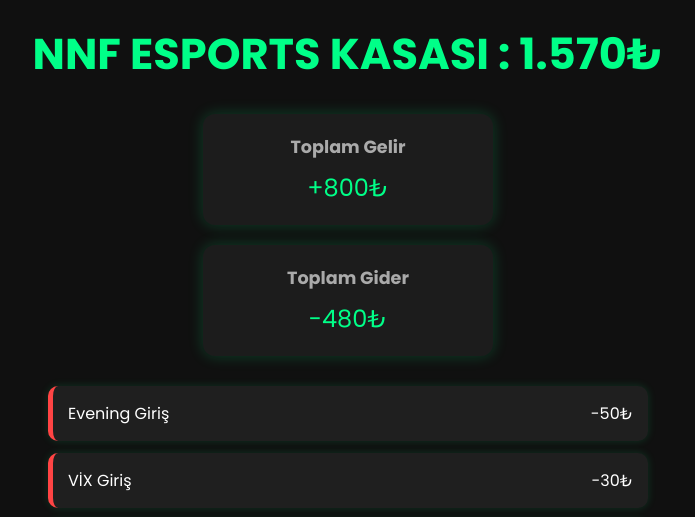
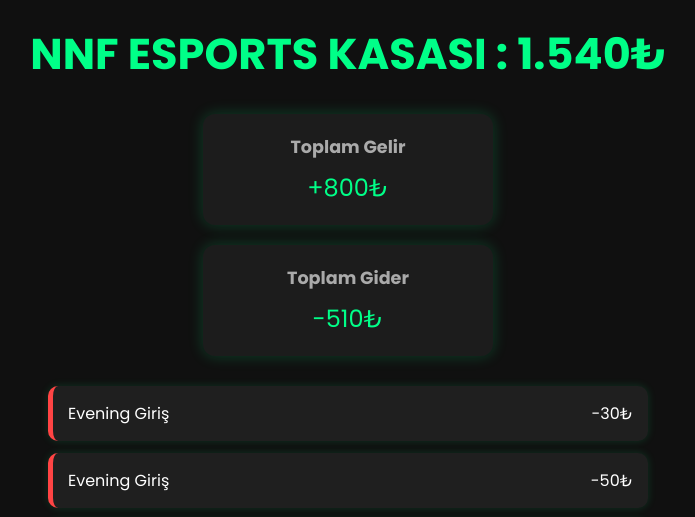
Before and after one commit to llkadir-a/No-Name-Force-Kasa, a plain HTML site: page index.html in a window 1280 px wide. Shown: the part 253-770 px from the top of the page, without its empty margins (292-987 px from the left). Drawn offline with Linux system fonts and the light colour scheme.

Commit message:
index.html

```diff
--- a/index.html
+++ b/index.html
@@ -174,7 +174,7 @@
 
   <header>
     <img src="f (1).png" alt="Takım Logosu" />
-    <div class="balance">NNF ESPORTS KASASI : 1.570₺</div>
+    <div class="balance">NNF ESPORTS KASASI : 1.540₺</div>
   </header>
 
 
@@ -185,7 +185,7 @@
     </div>
     <div class="summary-box">
       <h3>Toplam Gider</h3>
-      <p>-480₺</p>
+      <p>-510₺</p>
     </div>
   </div>
 
@@ -258,6 +258,10 @@
      <div class="transaction expense">
       <span>Evening Giriş</span>
       <span>-50₺</span>
+    </div>
+    <div class="transaction expense">
+      <span>Evening Giriş</span>
+      <span>-30₺</span>
     </div>
 
   </div>
```
